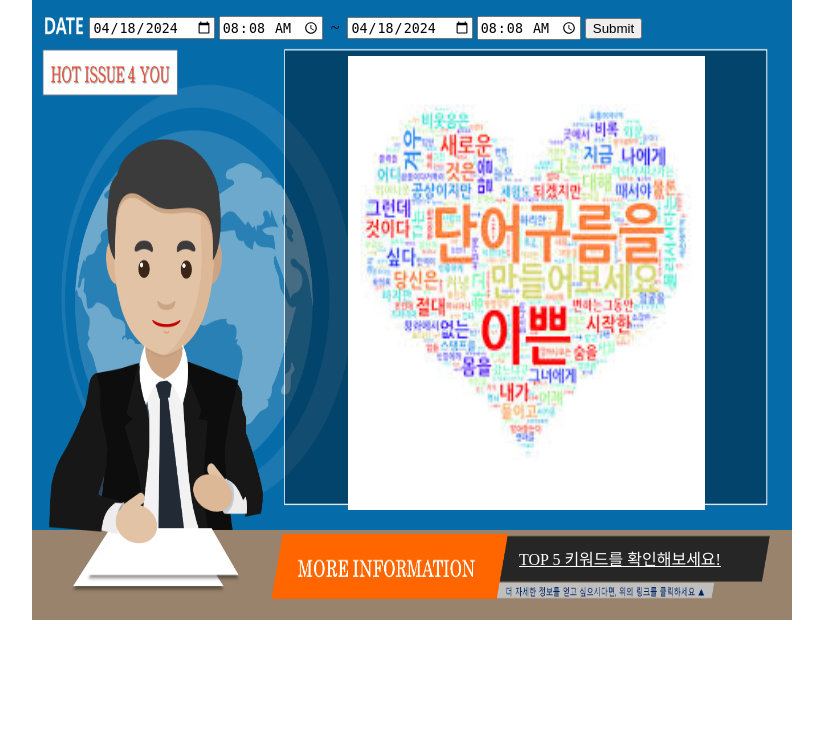
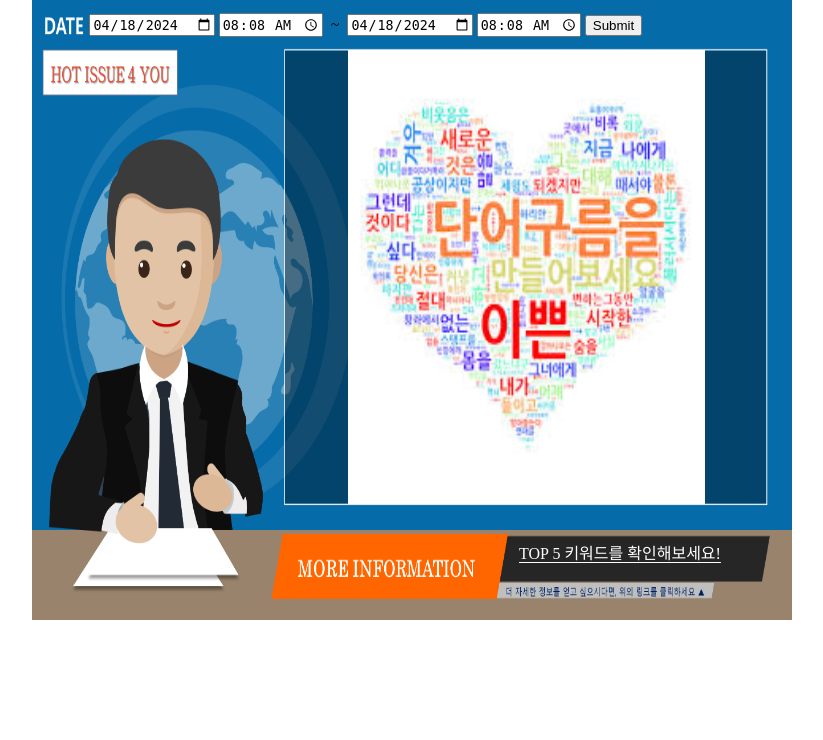
Before and after one commit to HotIssue4You/backend, a Django app: page / in a window 1280 px wide. Shown: the part 108-848 px from the top of the page, without its empty margins (229-1052 px from the left). Run offline with Django 4.2, Linux system fonts and the light colour scheme; some web fonts are replaced.

Commit message:
Design: realign elements in main page

```diff
--- a/mainpage/static/css/index.css
+++ b/mainpage/static/css/index.css
@@ -38,14 +38,17 @@ body {
     width: 47%;
     height: 454px;
     margin-left: 41.5%;
-    margin-top: 15px;
+    margin-top: -3px;
 }
 a {
     font-family: 'Chosunilbo_myungjo';
+    text-decoration-thickness: 1px;
+    text-underline-offset: 3px;
     color: white;
     margin-left: 64%;
 }
 form {
     margin-left: 7.5%;
-    margin-top: 12.5px;
+    margin-top: -3px;
+    height: 40px;
 }
```
